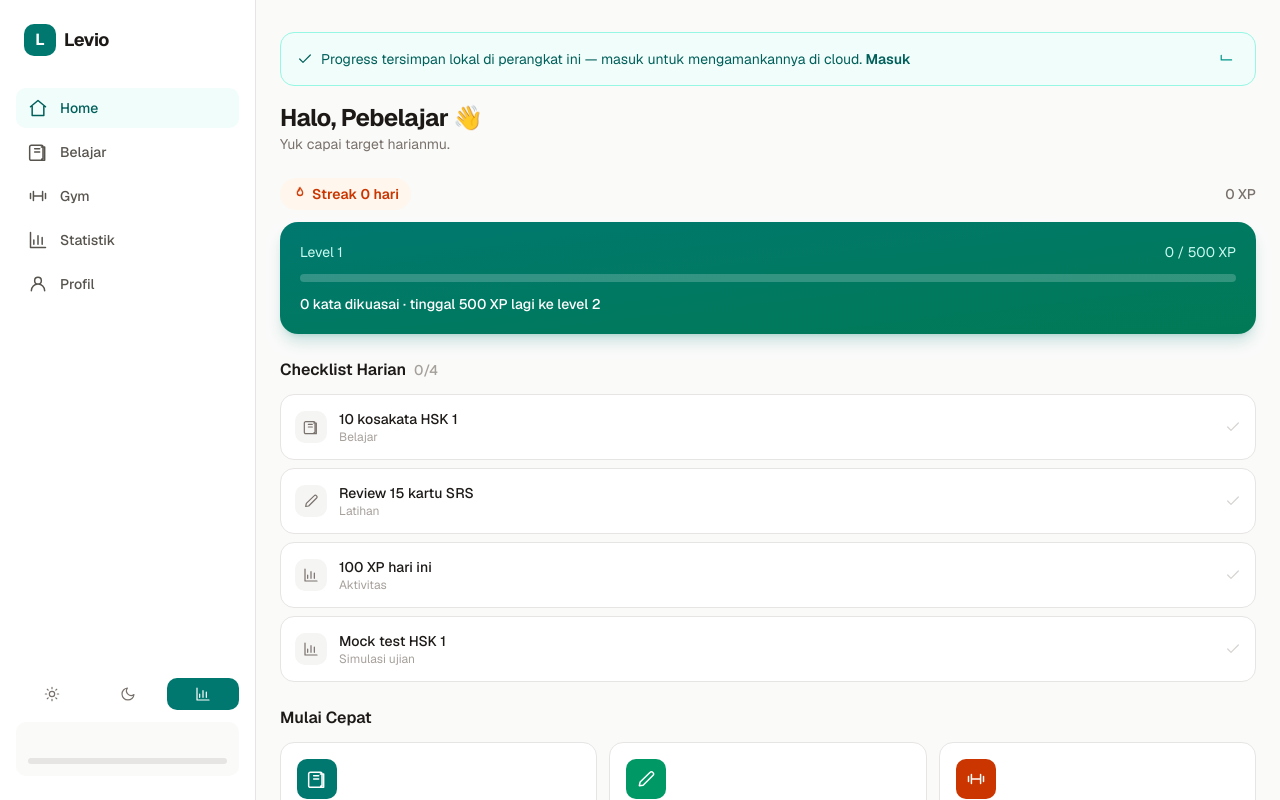
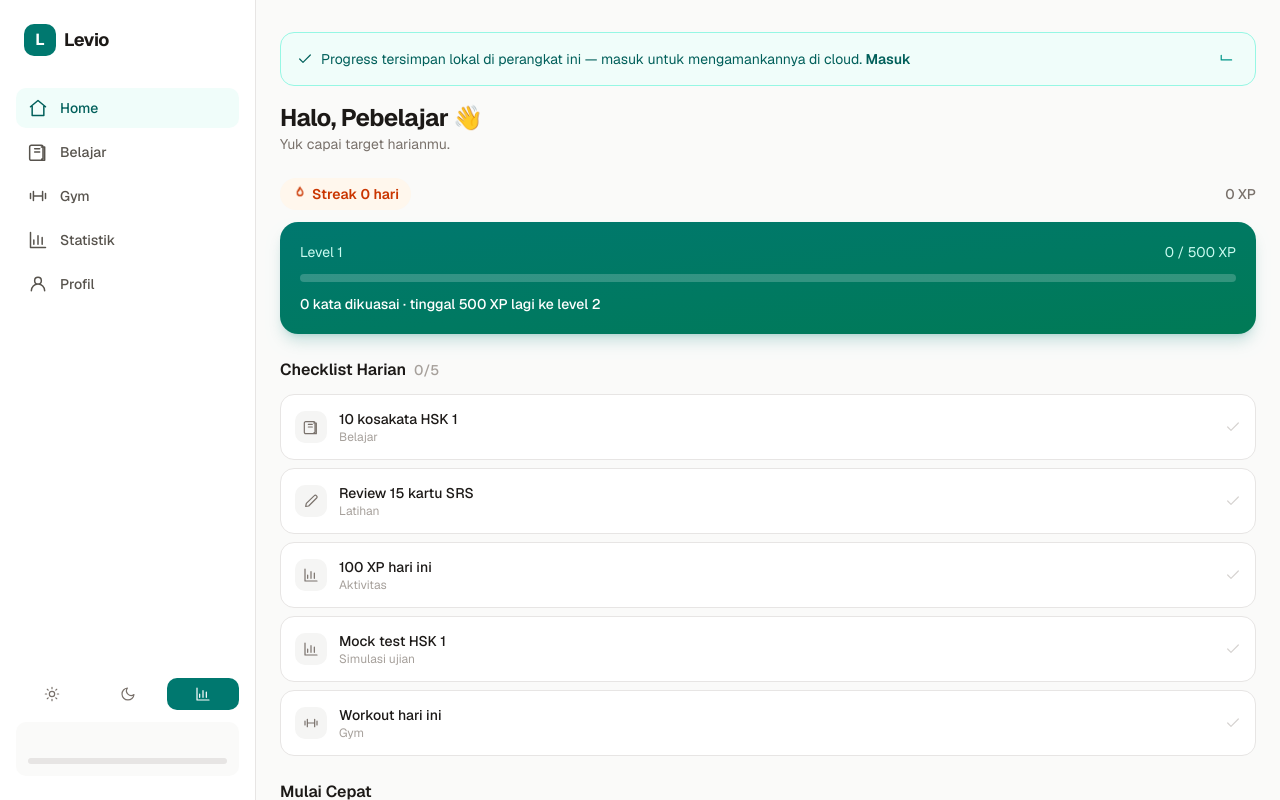
Before and after one commit to sonyadriko/levio, a Next.js app: page / in a window 1280 px wide. Shown: the top 800 px of the page. Built offline with nearby package versions, Linux system fonts and the light colour scheme; no server answers.

Commit message:
feat: item gym di daily checklist + reminder workout

```diff
--- a/components/daily-checklist.tsx
+++ b/components/daily-checklist.tsx
@@ -4,13 +4,16 @@ import Link from "next/link";
 import { useProgress } from "@/components/progress-provider";
 import { useLanguage } from "@/components/language-provider";
 import { useSettings } from "@/components/settings-provider";
+import { useGym } from "@/components/gym/use-gym";
 import { Icon } from "@/components/icons";
 import { todayKey } from "@/lib/date";
+import { workoutDoneOn } from "@/lib/gym";
 
 export function DailyChecklist() {
   const { progress } = useProgress();
   const { t } = useLanguage();
   const { settings } = useSettings();
+  const { gym } = useGym();
 
   const activity = progress?.activityByDate ?? {};
   const today = activity[todayKey()] ?? { xp: 0, reviews: 0, tests: 0, newWords: 0 };
@@ -23,7 +26,7 @@ export function DailyChecklist() {
     metaKey: string;
     done: boolean;
     href: string;
-    icon: "book" | "pen" | "chart";
+    icon: "book" | "pen" | "chart" | "dumbbell";
   }[] = [
     {
       labelKey: "checklist.learn.label",
@@ -56,6 +59,14 @@ export function DailyChecklist() {
       done: today.tests >= 1,
       href: "/mock-test",
       icon: "chart" as const,
+    },
+    {
+      labelKey: "checklist.gym.label",
+      vars: {},
+      metaKey: "checklist.gym.meta",
+      done: workoutDoneOn(gym, todayKey()),
+      href: "/gym",
+      icon: "dumbbell" as const,
     },
   ];
   const doneCount = tasks.filter((task) => task.done).length;
--- a/components/daily-reminder.tsx
+++ b/components/daily-reminder.tsx
@@ -3,7 +3,9 @@
 import { useEffect } from "react";
 import { useProgress } from "@/components/progress-provider";
 import { useLanguage } from "@/components/language-provider";
+import { useGym } from "@/components/gym/use-gym";
 import { todayKey } from "@/lib/date";
+import { workoutDoneOn } from "@/lib/gym";
 import {
   canNotify,
   isPastTime,
@@ -16,10 +18,11 @@ import {
 //  - user mengaktifkan pengingat & mengizinkan notifikasi,
 //  - sudah lewat jam pengingat,
 //  - belum pernah dikirim hari ini,
-//  - user belum belajar apa pun hari ini.
+//  - user belum belajar apa pun hari ini, atau belum workout hari ini.
 export function DailyReminder() {
   const { progress } = useProgress();
   const { t } = useLanguage();
+  const { gym } = useGym();
 
   useEffect(() => {
     if (!canNotify()) return;
@@ -30,10 +33,15 @@ export function DailyReminder() {
       if (!settings.enabled) return;
       if (!isPastTime(settings.time)) return;
       if (settings.lastSentKey === todayKey()) return;
-      if (progress.activityByDate[todayKey()]) return;
+
+      const activeToday = Boolean(progress.activityByDate[todayKey()]);
+      const workedOutToday = workoutDoneOn(gym, todayKey());
+      if (activeToday && workedOutToday) return;
 
       const reminder = new Notification(t("reminder.notifyTitle"), {
-        body: t("reminder.notifyBody"),
+        body: activeToday
+          ? t("reminder.gymNotifyBody")
+          : t("reminder.notifyBody"),
       });
       reminder.onclick = () => {
         window.focus();
@@ -45,7 +53,7 @@ export function DailyReminder() {
     check();
     const interval = window.setInterval(check, 60_000);
     return () => window.clearInterval(interval);
-  }, [progress.activityByDate, t]);
+  }, [progress.activityByDate, gym, t]);
 
   return null;
 }
--- a/lib/gym.ts
+++ b/lib/gym.ts
@@ -572,6 +572,12 @@ export function sessionsThisWeek(state: GymState): number {
   return state.sessions.filter((s) => s.date >= startKey).length;
 }
 
+// Ada sesi gym yang selesai pada tanggal tertentu (dipakai Daily Checklist &
+// reminder: sesi di `sessions` selalu yang sudah selesai).
+export function workoutDoneOn(state: GymState, date: string): boolean {
+  return state.sessions.some((s) => s.date === date);
+}
+
 export const ROUTINE_TEMPLATES: RoutineTemplate[] = [
   {
     id: "push",
--- a/lib/i18n.ts
+++ b/lib/i18n.ts
@@ -42,6 +42,8 @@ const dict: Record<Locale, Record<string, string>> = {
     "checklist.xp.meta": "Aktivitas",
     "checklist.test.label": "Mock test HSK {level}",
     "checklist.test.meta": "Simulasi ujian",
+    "checklist.gym.label": "Workout hari ini",
+    "checklist.gym.meta": "Gym",
 
     "learn.title": "Belajar HSK",
     "learn.subtitle": "Pilih level — {n} kosakata tersedia untuk saat ini.",
@@ -527,6 +529,7 @@ const dict: Record<Locale, Record<string, string>> = {
     "reminder.unsupported": "Browser ini tidak mendukung notifikasi.",
     "reminder.notifyTitle": "Levio",
     "reminder.notifyBody": "Jangan lupa belajar HSK hari ini! 🔥",
+    "reminder.gymNotifyBody": "Jangan lupa workout hari ini! 🔥",
 
     "badge.title": "Penghargaan",
     "badge.subtitle": "{earned}/{total} penghargaan diraih",
@@ -590,6 +593,8 @@ const dict: Record<Locale, Record<string, string>> = {
     "checklist.xp.meta": "Activity",
     "checklist.test.label": "Mock test HSK {level}",
     "checklist.test.meta": "Exam simulation",
+    "checklist.gym.label": "Workout today",
+    "checklist.gym.meta": "Gym",
 
     "learn.title": "Learn HSK",
     "learn.subtitle": "Pick a level — {n} words available so far.",
@@ -1075,6 +1080,7 @@ const dict: Record<Locale, Record<string, string>> = {
     "reminder.unsupported": "This browser doesn't support notifications.",
     "reminder.notifyTitle": "Levio",
     "reminder.notifyBody": "Don't forget to study HSK today! 🔥",
+    "reminder.gymNotifyBody": "Don't forget your workout today! 🔥",
 
     "badge.title": "Badges",
     "badge.subtitle": "{earned}/{total} badges earned",
```
Also changed, not shown: 1 other file (tests, documents, lock files or other folders).
